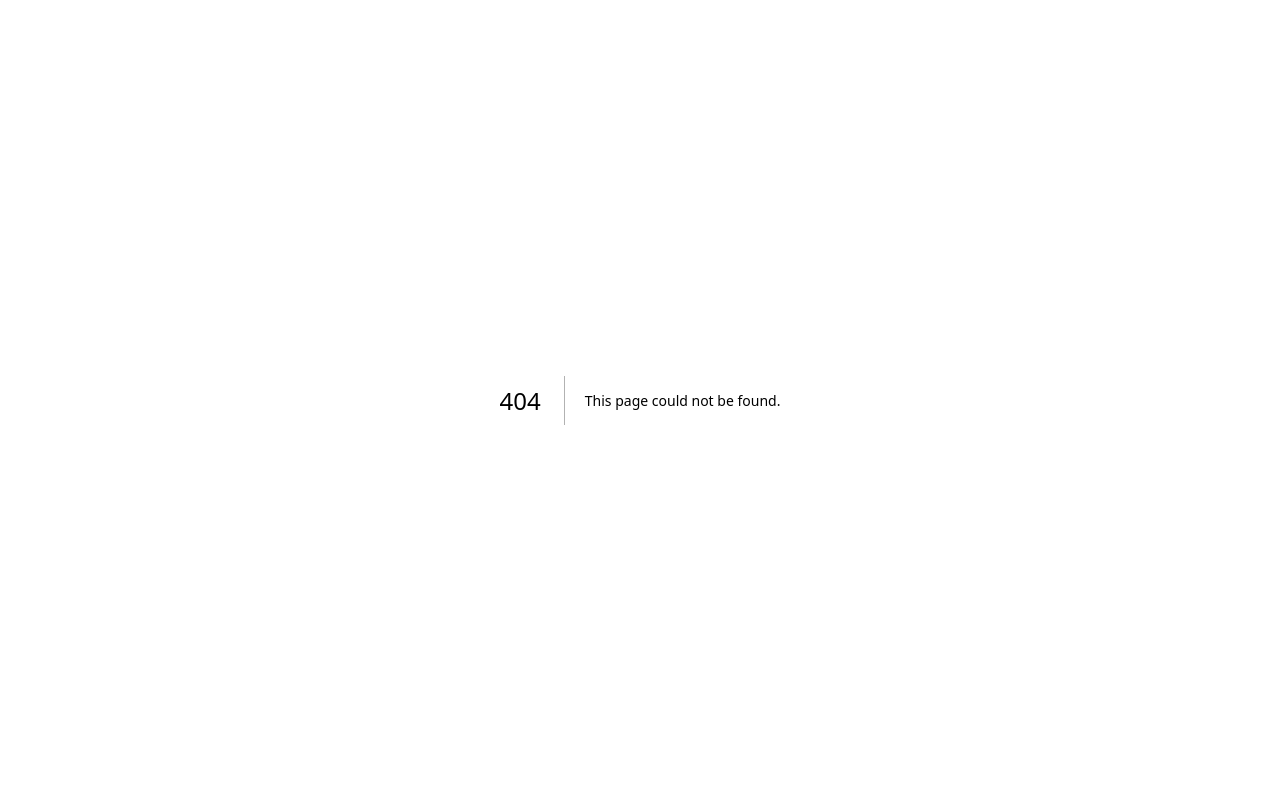
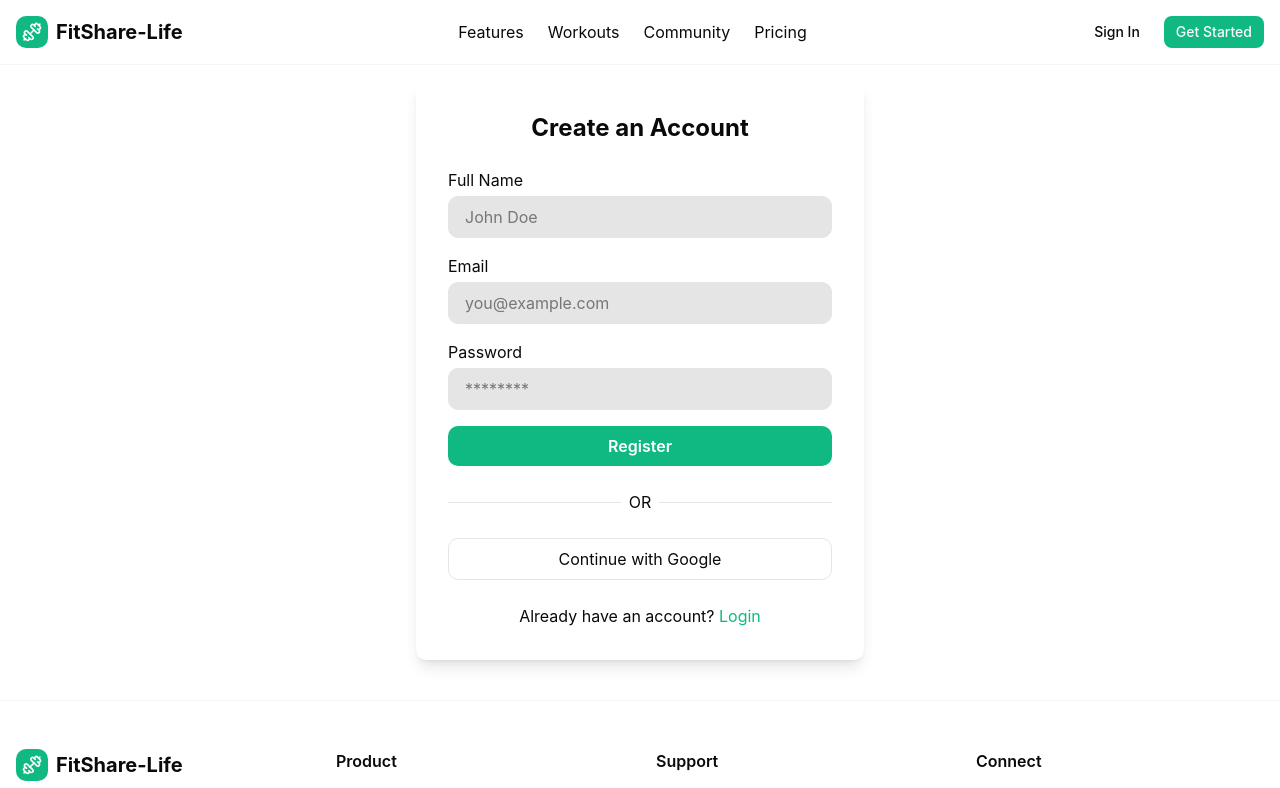
Before and after one commit to Menocas17/FitShare-Life, a Next.js app: page /register in a window 1280 px wide. Before the commit this address had no page. Shown: the top 788 px of the page. Built offline with nearby package versions, Linux system fonts and the light colour scheme.

Commit message:
login and register UI pages

```diff
--- /dev/null
+++ b/app/login/page.tsx
@@ -0,0 +1,73 @@
+"use client";
+
+import React from "react";
+import Header from "@/components/page-components/Header";
+import Footer from "@/components/page-components/Footer";
+
+const LoginForm = () => {
+  return (
+    <div className="flex flex-col min-h-screen bg-background">
+      <Header />
+      <main className="flex flex-grow items-center justify-center">
+        <div className="bg-card p-8 rounded-[0.625rem] shadow-lg w-full max-w-md mt-20 mb-10 transition-transform hover:shadow-xl hover:scale-[1.01]">
+          <h2 className="text-2xl font-bold mb-6 text-foreground text-center">
+            Login to Your Account
+          </h2>
+          <form className="space-y-4">
+            <div>
+              <label className="block text-text-light mb-1" htmlFor="email">
+                Email
+              </label>
+              <input
+                id="email"
+                type="email"
+                placeholder="you@example.com"
+                className="w-full px-4 py-2 rounded-lg border border-border bg-input text-foreground focus:outline-none focus:ring-2 focus:ring-primary hover:border-color-primary transition-colors"
+              />
+            </div>
+            <div>
+              <label className="block text-text-light mb-1" htmlFor="password">
+                Password
+              </label>
+              <input
+                id="password"
+                type="password"
+                placeholder="********"
+                className="w-full px-4 py-2 rounded-lg border border-border bg-input text-foreground focus:outline-none focus:ring-2 focus:ring-primary hover:border-color-primary transition-colors"
+              />
+            </div>
+            <button
+              type="submit"
+              className="w-full bg-primary text-white font-semibold text-base px-6 py-2 rounded-lg hover:bg-color-primary-hover transition-all duration-300 ease-out hover:scale-[1.02] hover:shadow-md"
+            >
+              Login
+            </button>
+          </form>
+          <div className="flex items-center my-6">
+            <hr className="flex-1 border-border" />
+            <span className="px-2 text-text-light">OR</span>
+            <hr className="flex-1 border-border" />
+          </div>
+          <div className="space-y-3">
+            <button className="w-full py-2 px-4 border border-border rounded-lg bg-white text-text-navy transition-all duration-300 ease-out hover:bg-color-navy hover:text-color-white hover:scale-[1.02] hover:shadow-md">
+              Continue with Google
+            </button>
+          </div>
+
+          <p className="mt-6 text-center text-text-light">
+            Don&apos;t have an account?{" "}
+            <a
+              href="/register"
+              className="text-primary hover:text-color-primary-hover transition-colors"
+            >
+              Register
+            </a>
+          </p>
+        </div>
+      </main>
+      <Footer />
+    </div>
+  );
+};
+
+export default LoginForm;
--- /dev/null
+++ b/app/register/page.tsx
@@ -0,0 +1,86 @@
+"use client";
+
+import React from "react";
+import Header from "@/components/page-components/Header";
+import Footer from "@/components/page-components/Footer";
+
+const RegisterForm = () => {
+  return (
+    <div className="flex flex-col min-h-screen bg-background">
+      <Header />
+      <main className="flex flex-grow items-center justify-center">
+        <div className="bg-card p-8 rounded-[0.625rem] shadow-lg w-full max-w-md mt-20 mb-10 transition-transform hover:shadow-xl hover:scale-[1.01]">
+          <h2 className="text-2xl font-bold mb-6 text-foreground text-center">
+            Create an Account
+          </h2>
+          <form className="space-y-4">
+            <div>
+              <label className="block text-text-light mb-1" htmlFor="name">
+                Full Name
+              </label>
+              <input
+                id="name"
+                type="text"
+                placeholder="John Doe"
+                className="w-full px-4 py-2 rounded-lg border border-border bg-input text-foreground focus:outline-none focus:ring-2 focus:ring-primary hover:border-color-primary transition-colors"
+              />
+            </div>
+
+            <div>
+              <label className="block text-text-light mb-1" htmlFor="email">
+                Email
+              </label>
+              <input
+                id="email"
+                type="email"
+                placeholder="you@example.com"
+                className="w-full px-4 py-2 rounded-lg border border-border bg-input text-foreground focus:outline-none focus:ring-2 focus:ring-primary hover:border-color-primary transition-colors"
+              />
+            </div>
+
+            <div>
+              <label className="block text-text-light mb-1" htmlFor="password">
+                Password
+              </label>
+              <input
+                id="password"
+                type="password"
+                placeholder="********"
+                className="w-full px-4 py-2 rounded-lg border border-border bg-input text-foreground focus:outline-none focus:ring-2 focus:ring-primary hover:border-color-primary transition-colors"
+              />
+            </div>
+            <button
+              type="submit"
+              className="w-full bg-primary text-white font-semibold text-base px-6 py-2 rounded-lg hover:bg-color-primary-hover transition-all duration-300 ease-out hover:scale-[1.02] hover:shadow-md"
+            >
+              Register
+            </button>
+          </form>
+          <div className="flex items-center my-6">
+            <hr className="flex-1 border-border" />
+            <span className="px-2 text-text-light">OR</span>
+            <hr className="flex-1 border-border" />
+          </div>
+          <div className="space-y-3">
+            <button className="w-full py-2 px-4 border border-border rounded-lg bg-white text-text-navy transition-all duration-300 ease-out hover:bg-color-navy hover:text-color-white hover:scale-[1.02] hover:shadow-md">
+              Continue with Google
+            </button>
+          </div>
+
+          <p className="mt-6 text-center text-text-light">
+            Already have an account?{" "}
+            <a
+              href="/login"
+              className="text-primary hover:text-color-primary-hover transition-colors"
+            >
+              Login
+            </a>
+          </p>
+        </div>
+      </main>
+      <Footer />
+    </div>
+  );
+};
+
+export default RegisterForm;
```
